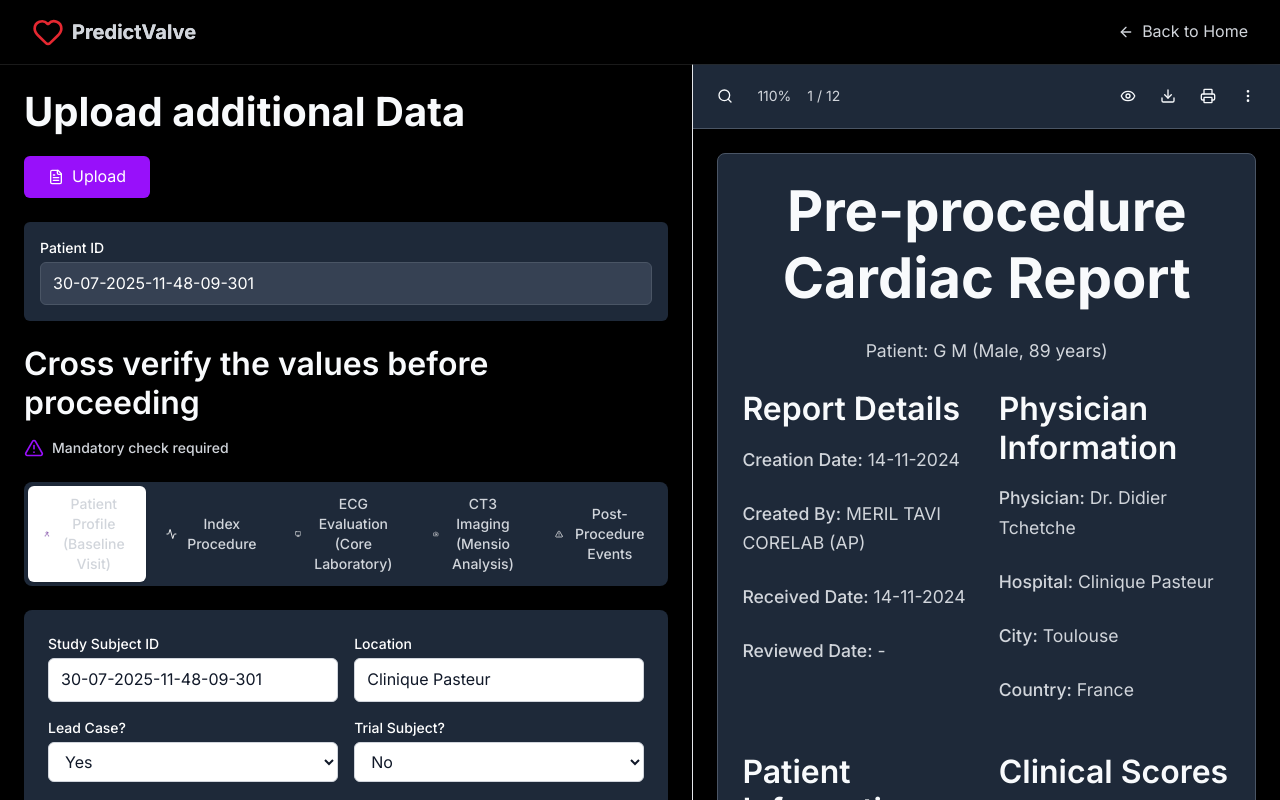
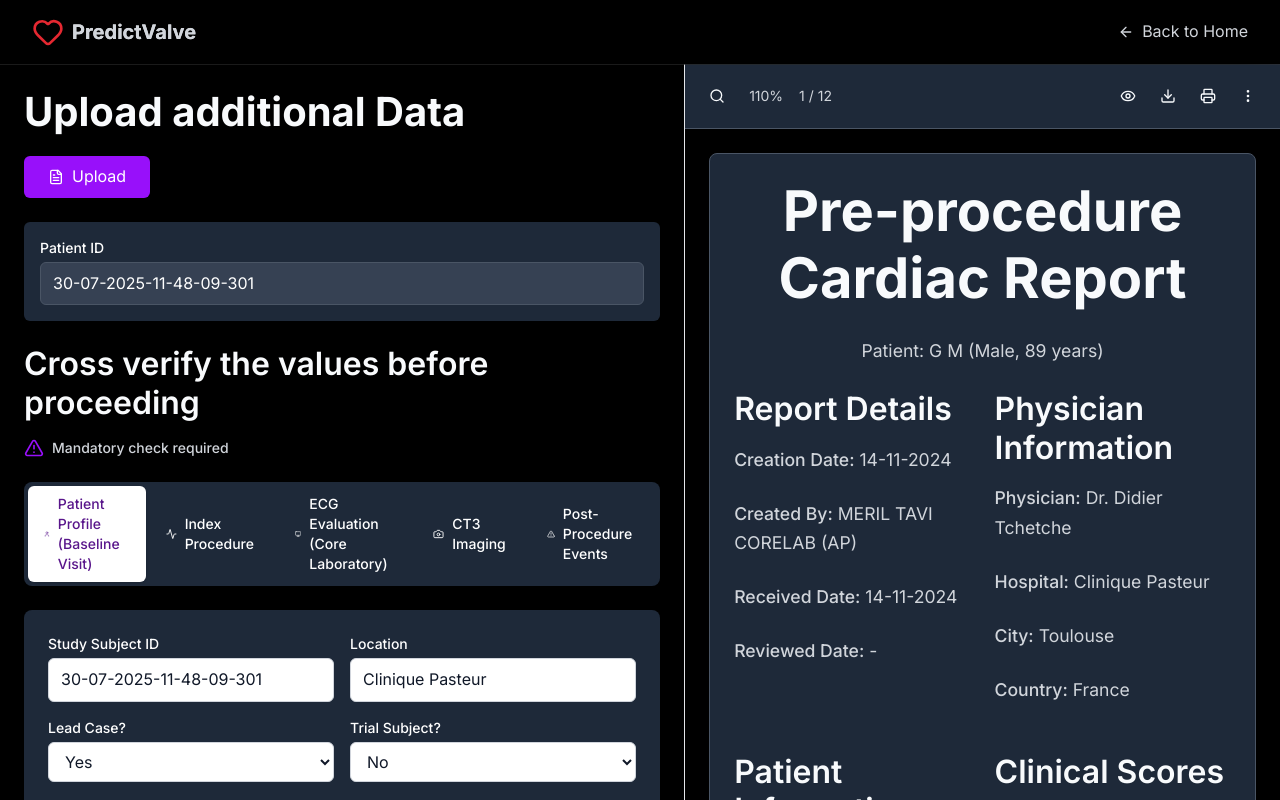
Before and after one commit to Aryaman-Arya/Nuvo-PredictValve, a React (Vite) app: page /patient-analysis in a window 1280 px wide. Shown: the top 800 px of the page. Built offline with nearby package versions, Linux system fonts and the light colour scheme.

Commit message:
Hover color and button click color change

```diff
--- a/src/PatientAnalysis.jsx
+++ b/src/PatientAnalysis.jsx
@@ -108,7 +108,7 @@
     { id: 'profile', title: 'Patient Profile (Baseline Visit)', icon: User   },
     { id: 'procedure', title: 'Index Procedure', icon: Activity },
     { id: 'ecg', title: 'ECG Evaluation (Core Laboratory)', icon: Monitor },
-    { id: 'ct3', title: 'CT3 Imaging (Mensio Analysis)', icon: Camera },
+    { id: 'ct3', title: 'CT3 Imaging', icon: Camera },
     { id: 'events', title: 'Post-Procedure Events', icon: AlertTriangle }
   ];
 
@@ -645,18 +645,19 @@
           {sections.map((section) => {
             const Icon = section.icon;
             return (
-              <button
+              <div
                 key={section.id}
                 onClick={() => setActiveSection(section.id)}
-                                 className={`flex-1 flex items-center justify-center gap-2 px-4 py-2 rounded-md text-sm font-medium transition-colors ${
+                                 className={`flex-1 flex items-center justify-center gap-2 px-4 py-2 rounded-md text-sm font-medium transition-colors cursor-pointer ${
                    activeSection === section.id
                      ? 'bg-white text-purple-900 shadow-sm'
                      : 'text-white hover:text-gray-300'
                  }`}
               >
                 <Icon className="h-4 w-4" />
-                <span className="hidden sm:inline">{section.title}</span>
-              </button>
+                {/* <span className={`hidden sm:inline ${activeSection === section.id ? 'hover:text-blue' : 'text-white'}`}  >{section.title}</span> */}
+                {section.title}
+              </div>
             );
           })}
         </div>
@@ -705,7 +706,7 @@
       <div className="p-6">
                  <div className="bg-gray-800 border border-gray-600 rounded-lg p-6">
           <div className="text-center mb-6">
-                         <h1 className="text-2xl font-bold text-white mb-2">Pre-procedure Cardiac Report</h1>
+                         <h1 className="text-2xl font-bold text-purple-300 mb-2">Pre-procedure Cardiac Report</h1>
             <p className="text-white">Patient: G M (Male, 89 years)</p>
           </div>
 
```
